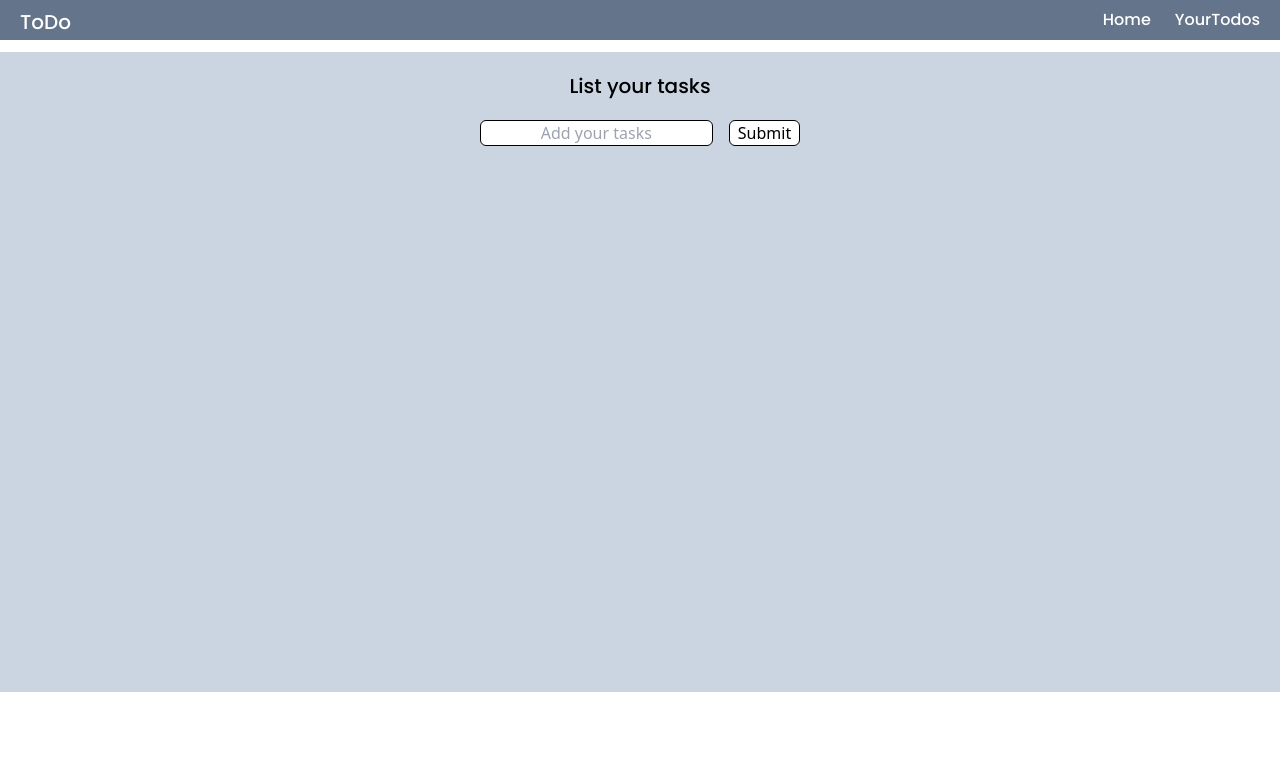
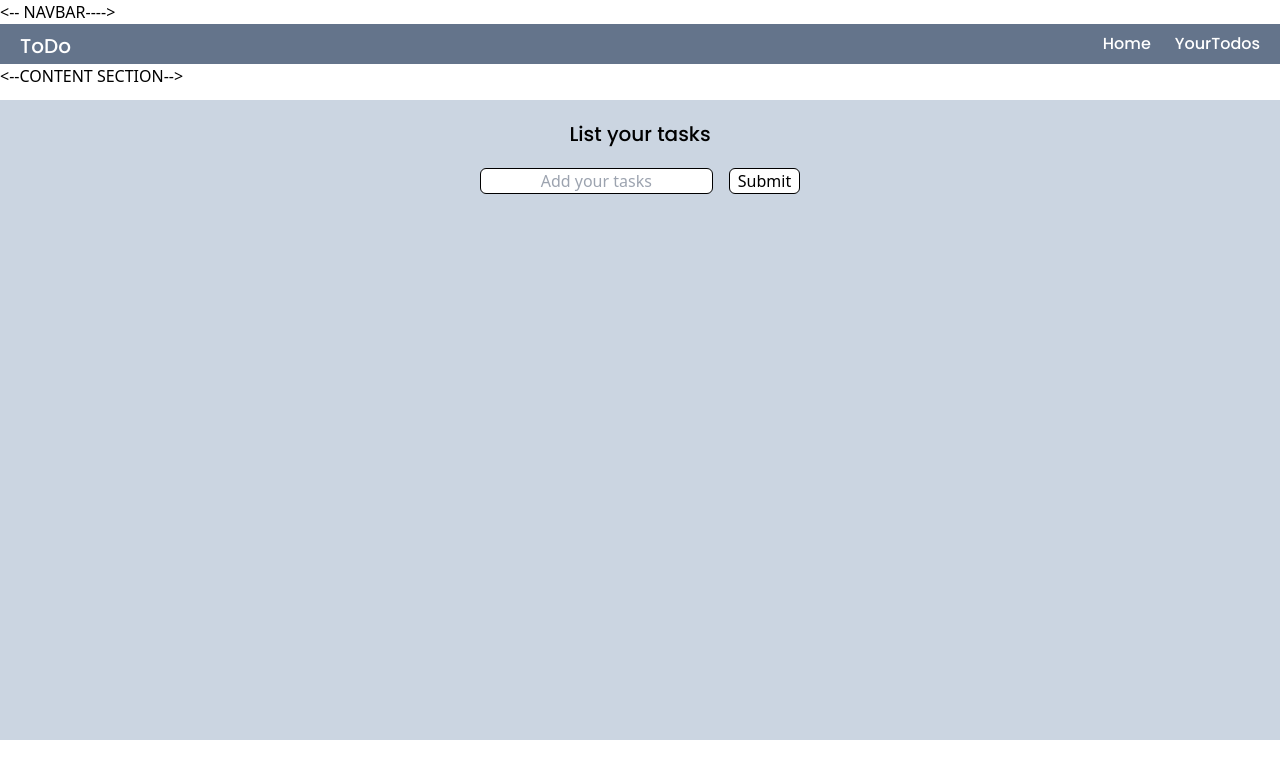
Before and after one commit to redsoul-160/Projects, a plain HTML site: page todo_list/index.html in a window 1280 px wide. Drawn offline with Linux system fonts and the light colour scheme.

Commit message:
index.html

```diff
--- a/todo_list/index.html
+++ b/todo_list/index.html
@@ -15,6 +15,7 @@
 </head>
 
 <body>
+    <-- NAVBAR---->
     <nav class="container py-2 font text-white flex justify-between h-10 bg-slate-500">
         <h1 class="mx-5 text-xl">ToDo</h1>
         <div class="flex gap-6 px-3 mx-2 font">
@@ -22,6 +23,7 @@
             <a href="#">YourTodos</a>
         </div>
     </nav>
+        <--CONTENT SECTION-->
     <div class="flex flex-col items-center mt-3 bg-slate-300 h-[80vh]">
         <h1 class="text-xl my-5 font">List your tasks</h1>
         <div class="flex gap-4">
@@ -35,8 +37,3 @@
 <script src="script.js"></script>
 </body>
 </html>
-
-<!--
-fa-solid fa-pen-to-square
-
-fa-solid fa-trash -->
```
